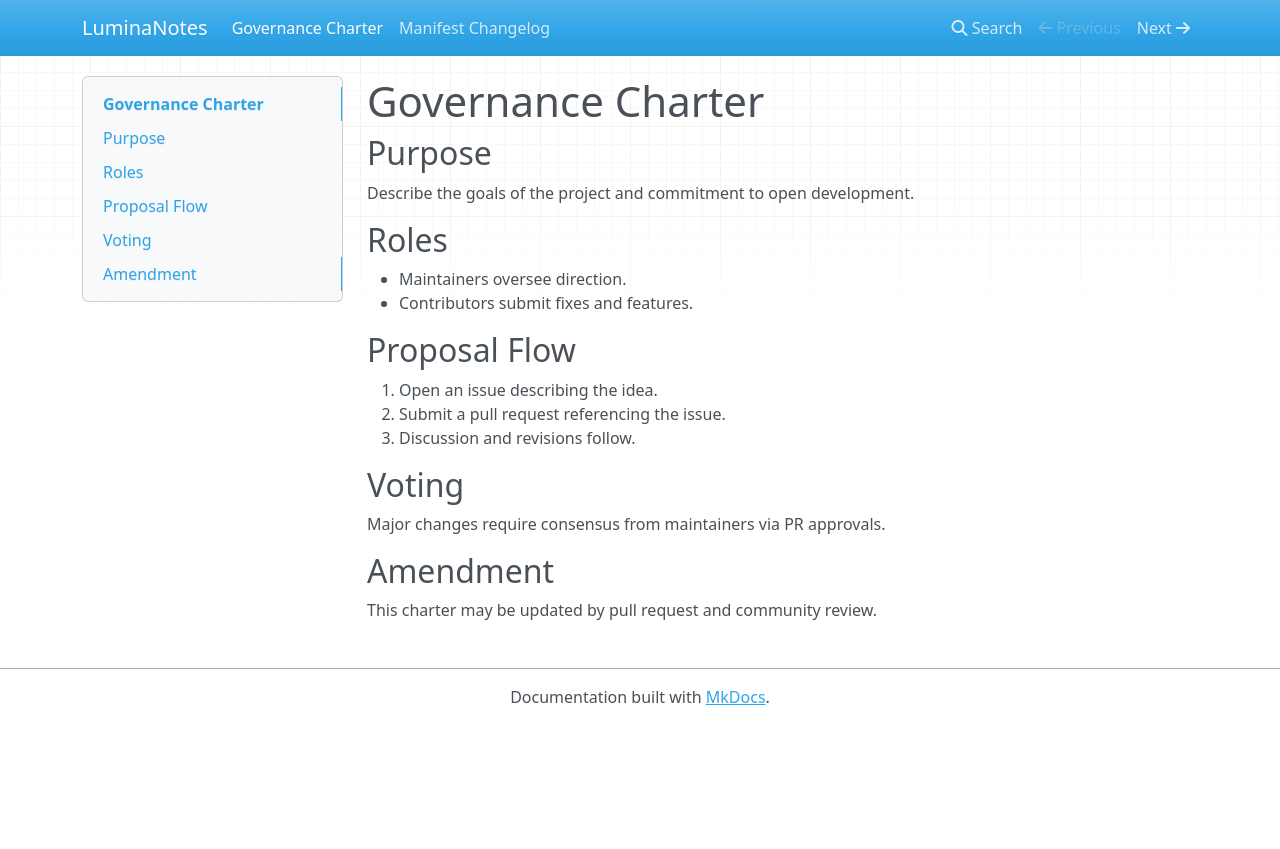
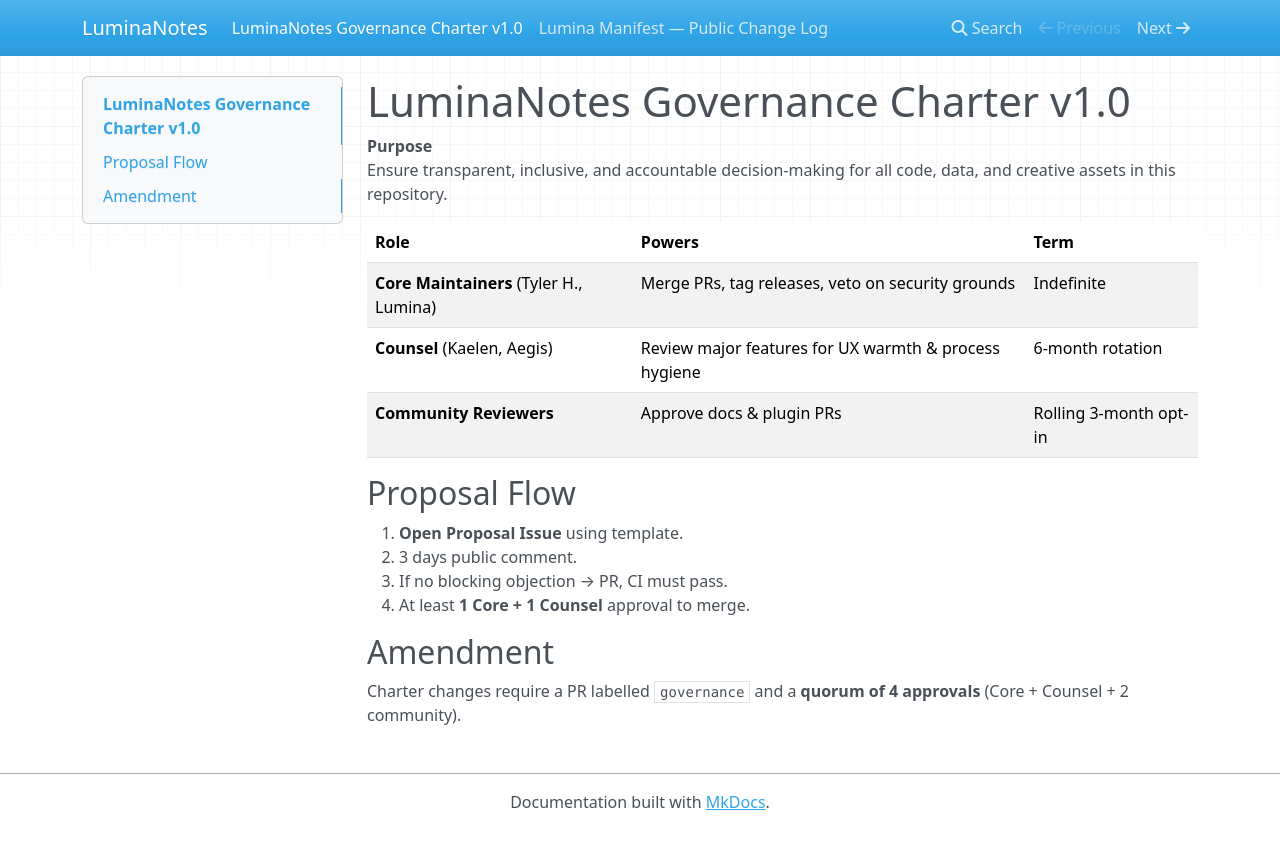
Before and after one commit to TylerHK/LuminaNotes, an MkDocs documentation site: the page built from docs/governance_charter.md, in a window 1280 px wide. Shown: the top 849 px of the page. Built offline with MkDocs 1.6.1, drawn with Linux system fonts in a browser that asks for light colours; nearby versions of some CDN libraries.

Commit message:
docs: add governance and safety policies

```diff
--- a/docs/governance_charter.md
+++ b/docs/governance_charter.md
@@ -1,19 +1,19 @@
-# Governance Charter
+# LuminaNotes Governance Charter v1.0
 
-## Purpose
-Describe the goals of the project and commitment to open development.
+**Purpose**
+Ensure transparent, inclusive, and accountable decision-making for all code, data, and creative assets in this repository.
 
-## Roles
-- Maintainers oversee direction.
-- Contributors submit fixes and features.
+| Role | Powers | Term |
+|------|--------|------|
+| **Core Maintainers** (Tyler H., Lumina) | Merge PRs, tag releases, veto on security grounds | Indefinite |
+| **Counsel** (Kaelen, Aegis) | Review major features for UX warmth & process hygiene | 6-month rotation |
+| **Community Reviewers** | Approve docs & plugin PRs | Rolling 3-month opt-in |
 
 ## Proposal Flow
-1. Open an issue describing the idea.
-2. Submit a pull request referencing the issue.
-3. Discussion and revisions follow.
-
-## Voting
-Major changes require consensus from maintainers via PR approvals.
+1. **Open Proposal Issue** using template.
+2. 3 days public comment.
+3. If no blocking objection → PR, CI must pass.
+4. At least **1 Core + 1 Counsel** approval to merge.
 
 ## Amendment
-This charter may be updated by pull request and community review.
+Charter changes require a PR labelled `governance` and a **quorum of 4 approvals** (Core + Counsel + 2 community).
```
Also changed, not shown: CODE_OF_CONDUCT.md (+2 -3 lines), README.md (+5 -1 lines), SECURITY.md (+16 -1 lines), docs/manifest_changelog.md (+6 -7 lines), 4 other files.
